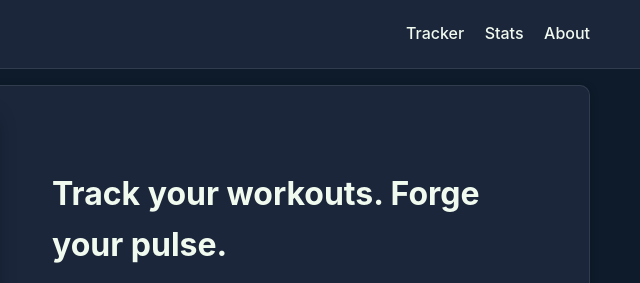
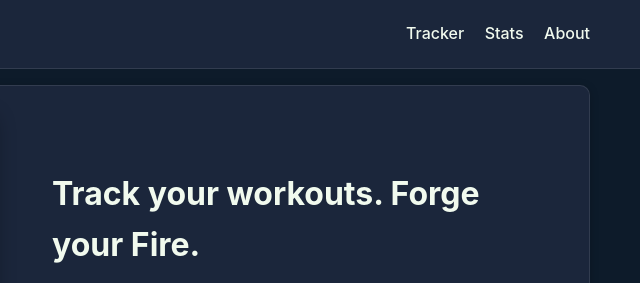
Before and after one commit to emmanuelologe/wdd-330-FireForge-App, a plain HTML site: page index.html in a window 1280 px wide. Shown: the top 283 px of the page, 600-1240 px from the left. Drawn offline with Linux system fonts and the light colour scheme; no server answers.

Commit message:
content update

```diff
--- a/index.html
+++ b/index.html
@@ -32,7 +32,7 @@
     <img src="images/hero.jpg" alt="Person working out in gym">
   </div>
   <div class="hero-text">
-    <h1>Track your workouts. Forge your pulse.</h1>
+    <h1>Track your workouts. Forge your Fire.</h1>
     <p class="lead">Minimal, fast, and focused. Log workouts, discover exercises, and get a daily spark of motivation.</p>
     <div class="hero-cta">
       <a class="btn" href="tracker.html">Start Tracking</a>
```
Also changed, not shown: about.html (+2 -2 lines).
